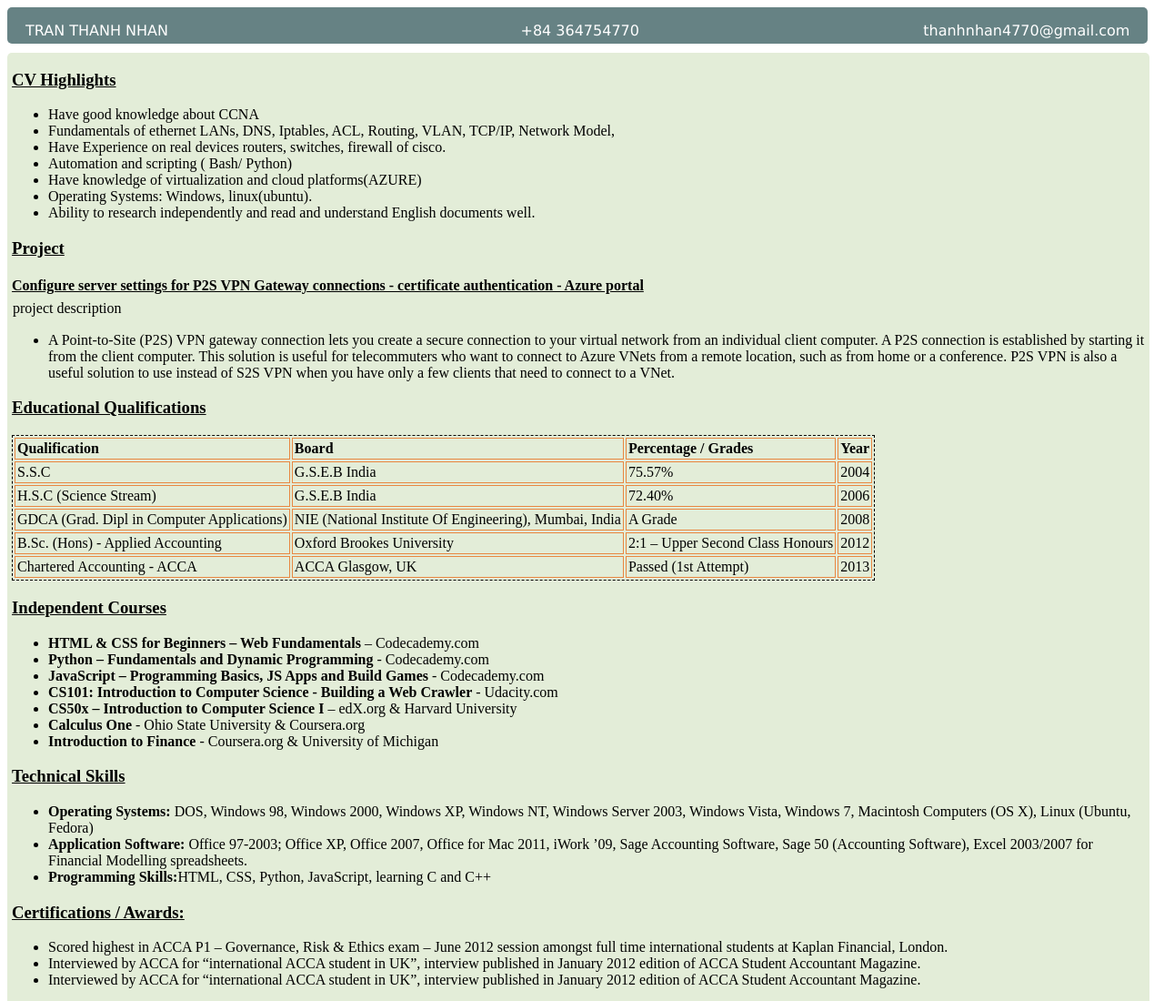
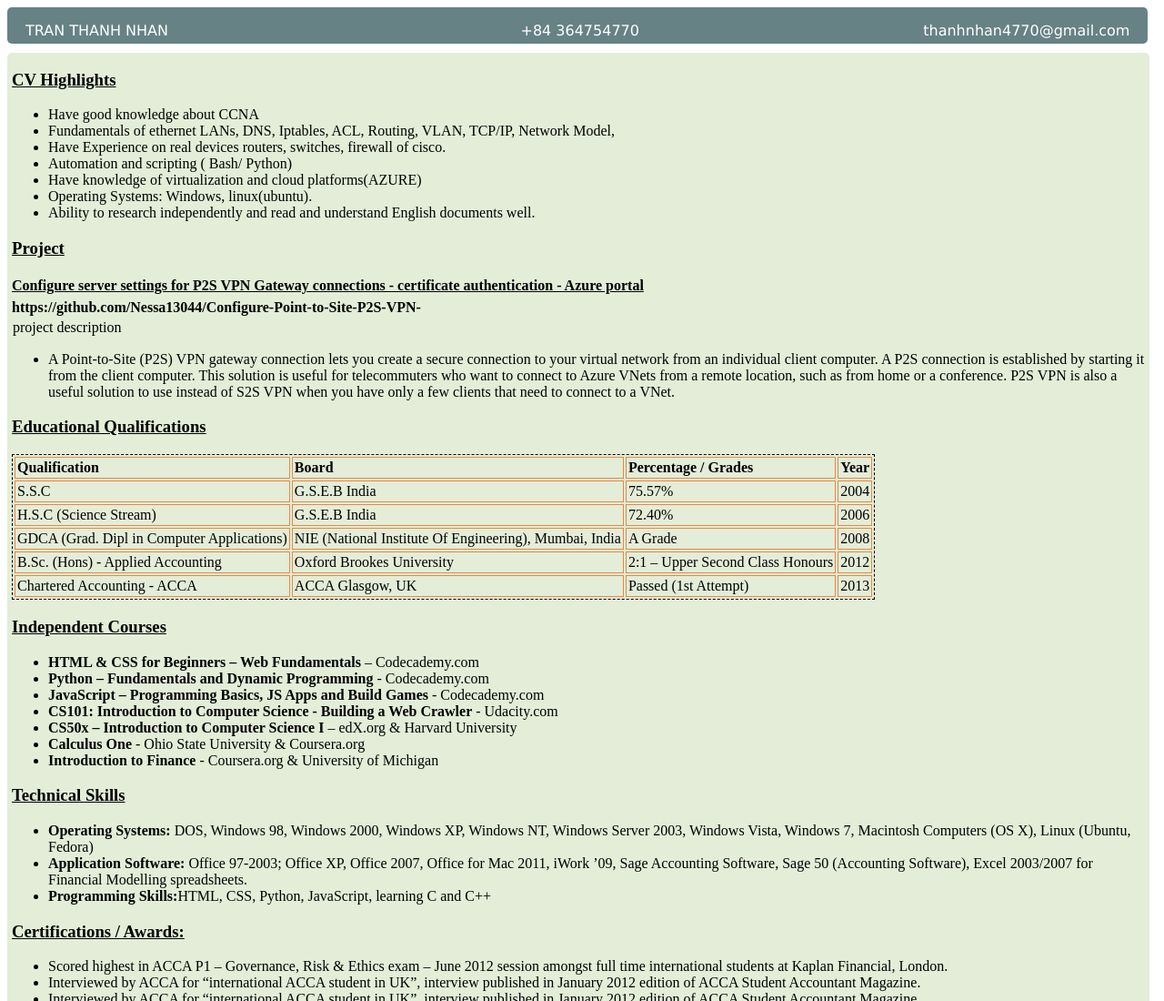
Before and after one commit to Nessa13044/my_static_web_app, a website: page src/index.html in a window 1280 px wide. Shown: the top 1100 px of the page at 91% size. Drawn offline with Linux system fonts and the light colour scheme.

Commit message:
Update index.html

```diff
--- a/src/index.html
+++ b/src/index.html
@@ -27,8 +27,9 @@
             </p>
             <h3>Project</h3>
             <h4 id="company-name">Configure server settings for P2S VPN Gateway connections - certificate authentication - Azure portal</h4>
-            <p <a href= " https://github.com/Nessa13044/Configure-Point-to-Site-P2S-VPN- "target="_blank"> </a></p>
-<!--             <p id="job-title"><strong>https://github.com/Nessa13044/Configure-Point-to-Site-P2S-VPN-</strong></p> -->
+            <p id="job-title"><strong>https://github.com/Nessa13044/Configure-Point-to-Site-P2S-VPN-</strong></p>
+                     <a href= " https://github.com/Nessa13044/Configure-Point-to-Site-P2S-VPN- " target="_blank"> </a>
+
             <p id="job-responsibilities">project description</p>
             <p>
             <ul>
```
